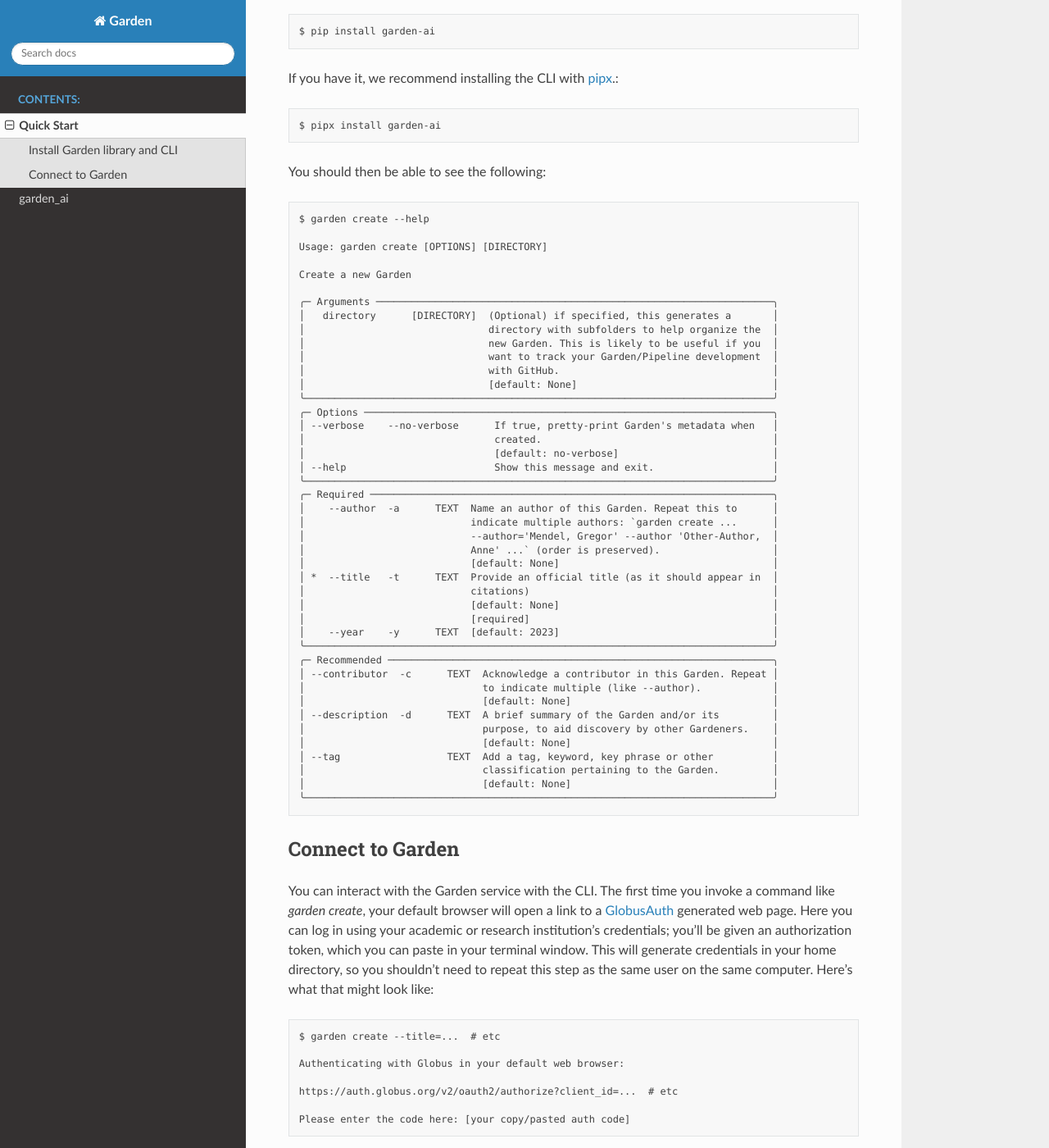
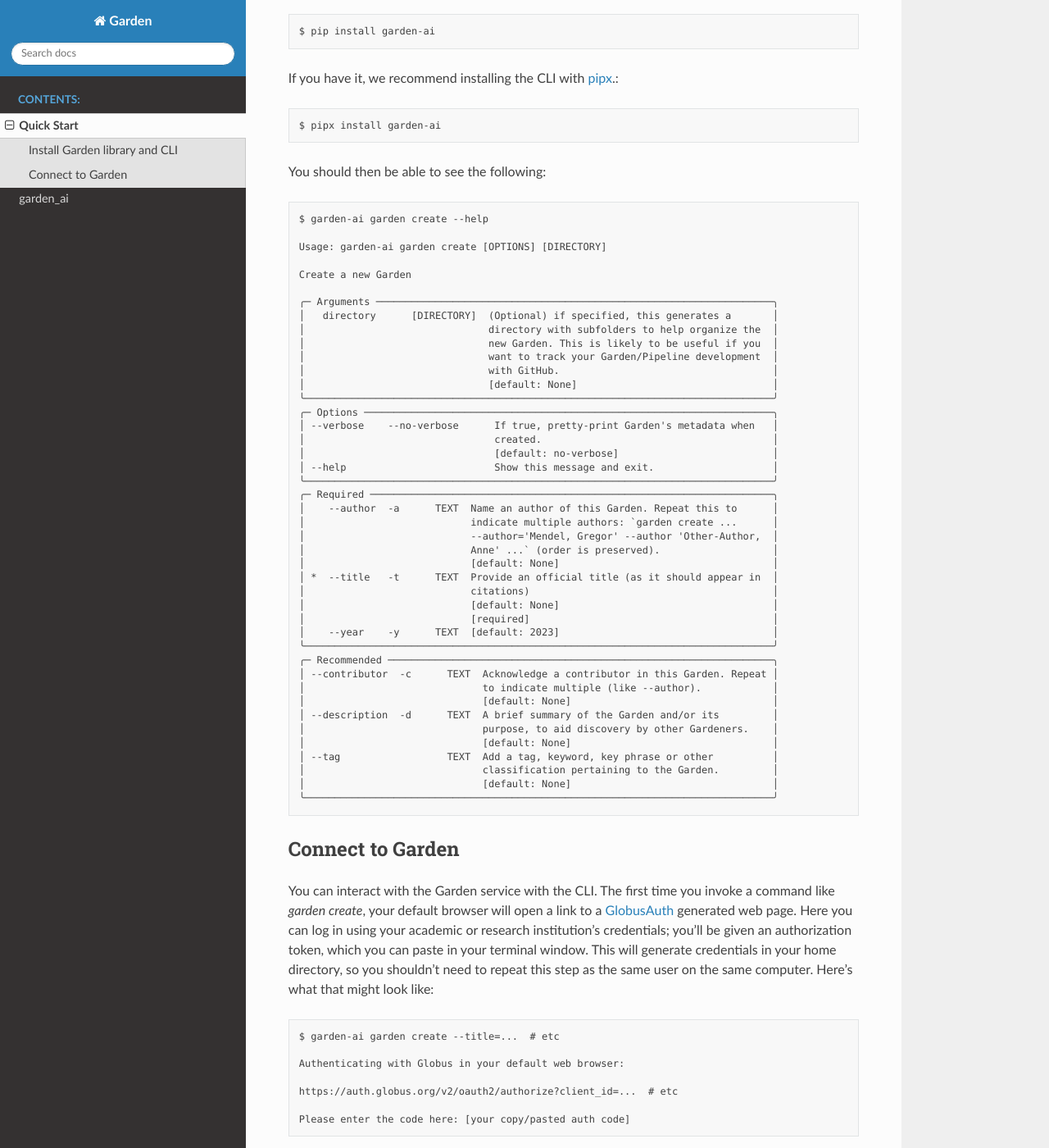
Before and after one commit to Garden-AI/garden, a Sphinx documentation site: the page built from docs/quickstart.rst, in a window 1280 px wide and 1400 px high, scrolled down 319 px. Shown: the whole window at 82% size. Built offline with Sphinx 7.4.7 and the Read the Docs theme 2.0.0, drawn with Linux system fonts in a browser that asks for light colours.

Commit message:
add garden-ai prefix to CLI commands in quickstart.rst (#83)

```diff
--- a/docs/quickstart.rst
+++ b/docs/quickstart.rst
@@ -16,9 +16,9 @@
 
 You should then be able to see the following: ::
 
-    $ garden create --help
+    $ garden-ai garden create --help
 
-    Usage: garden create [OPTIONS] [DIRECTORY]
+    Usage: garden-ai garden create [OPTIONS] [DIRECTORY]
 
     Create a new Garden
 
@@ -73,7 +73,7 @@
 your home directory, so you shouldn't need to repeat this step as the same user
 on the same computer. Here's what that might look like: ::
 
-    $ garden create --title=...  # etc
+    $ garden-ai garden create --title=...  # etc
 
     Authenticating with Globus in your default web browser:
 
```
